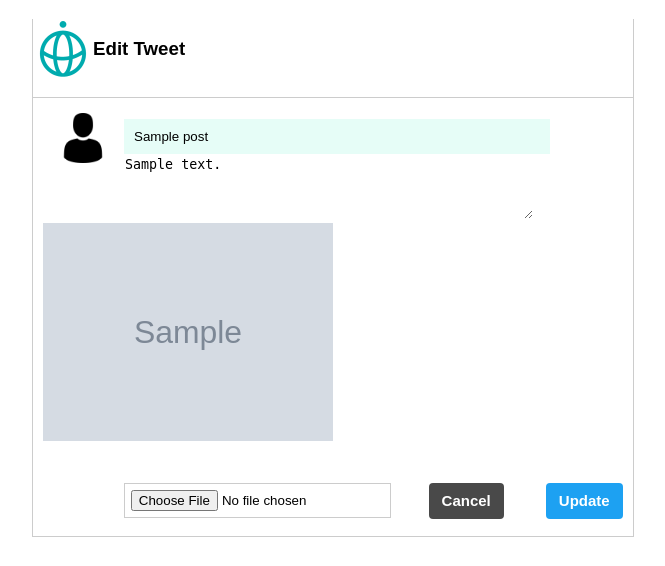
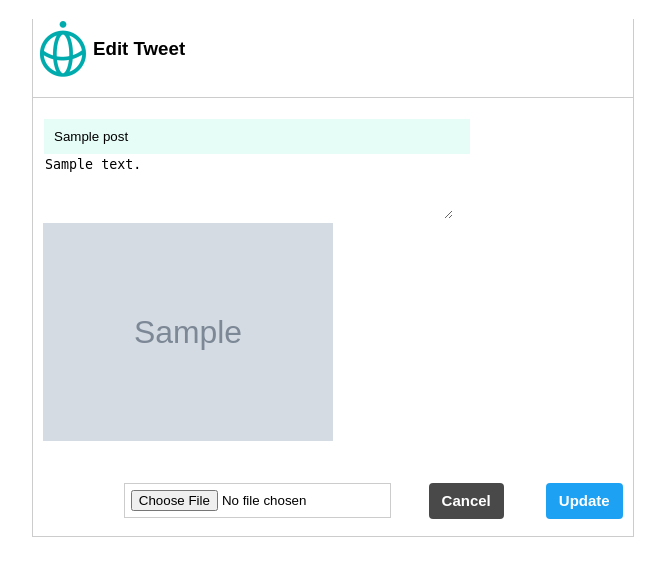
Before and after one commit to pocky89alex/Twitter-Clone, a Django app: template templates/edit.html in a window 1280 px wide. Shown: the top 566 px of the page, without its empty margins (307-972 px from the left). Run offline with Django 4.2, Linux system fonts and the light colour scheme; the template is opened without the code that fills it: most values are stand-ins (such as "Sample title", 1, 10 or a date in 2020); grey boxes marked "Sample" are stand-in pictures.

Commit message:
Update edit.html

```diff
--- a/templates/edit.html
+++ b/templates/edit.html
@@ -9,10 +9,7 @@
     <section class="post_form">
         <form action="/edit/{{post.id}}/" method="POST" enctype="multipart/form-data">
             {%csrf_token %}
-            <div class="logo">
 
-                <img src="{% static 'img/man-user.png' %}" alt="" />
-            </div>
 
             <input class="nameimg" type="text" name="name" value="{{post.name}}" />
             <textarea name="body" placeholder="What's on your mind?" rows="4" cols="50">{{post.body}}</textarea>
```
